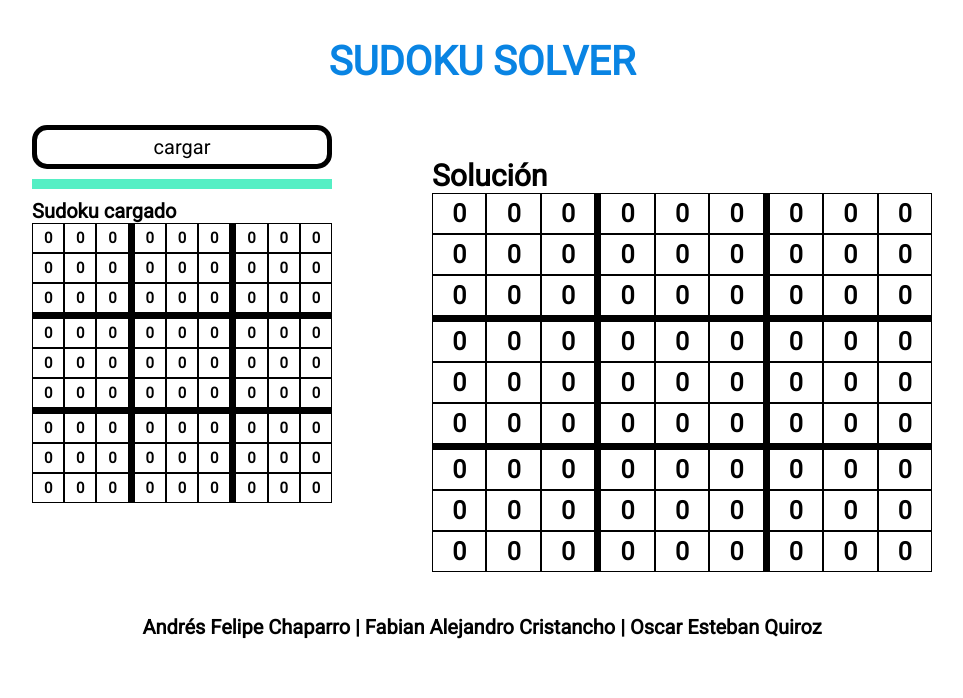
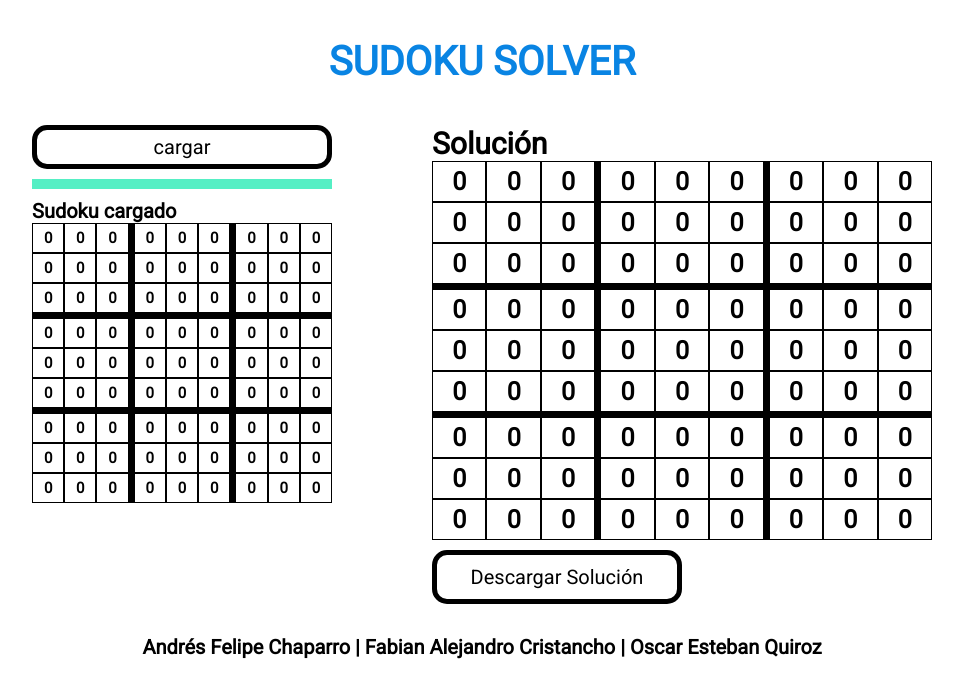
Before and after one commit to oscar-quiroz/sudokuAngular, an Angular app: page / in a window 1280 px wide. Shown: the top 698 px of the page, without its empty margins (158-1121 px from the left). Built offline with nearby package versions, Linux system fonts and the light colour scheme.

Commit message:
interfaz v3

```diff
--- a/src/app/app.component.html
+++ b/src/app/app.component.html
@@ -29,13 +29,13 @@
     </div>
     <div class="sudoku">
         <h2 style="font-size: 30px;">Solución </h2>
-        <app-sudoku [showButton]="showButton" [array]='matrix'></app-sudoku>
+        <app-sudoku [showButton]="!showButton" [array]='matrix'></app-sudoku>
     </div>
 
 
 </div>
 
-<footer style="text-align: center; font-size: 20px;">
+<footer style="text-align: center; font-size: 20px; padding-top: 20px;">
     <ul>
         <li>
             <strong>
--- a/src/app/components/sudoku/sudoku.component.html
+++ b/src/app/components/sudoku/sudoku.component.html
@@ -2,4 +2,4 @@
     <div *ngFor="let item of array" class="grid-item"> <strong>{{item}}</strong> </div>
 </div>
 
-<button class="btn" *ngIf="showButton">Resolver</button>
+<button class="btn" *ngIf="showButton">Descargar Solución</button>
```
